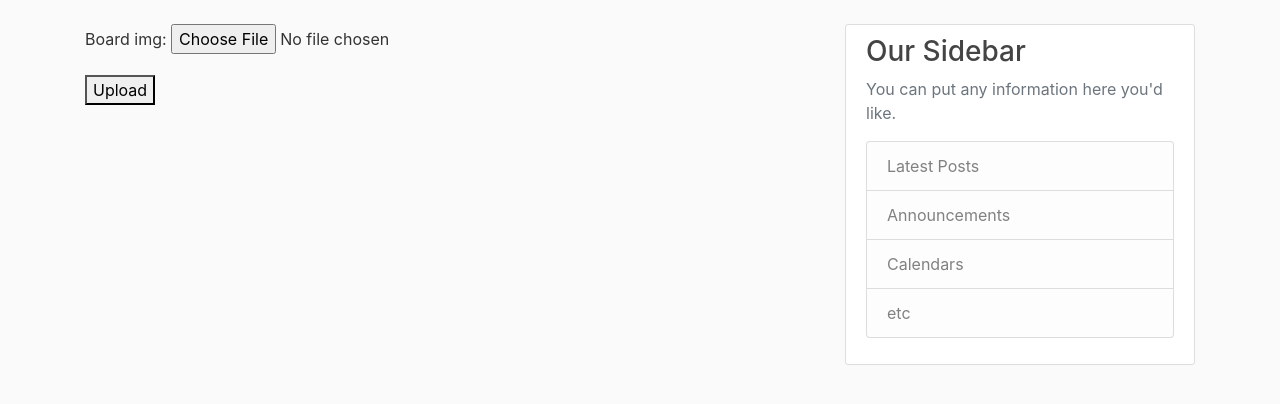
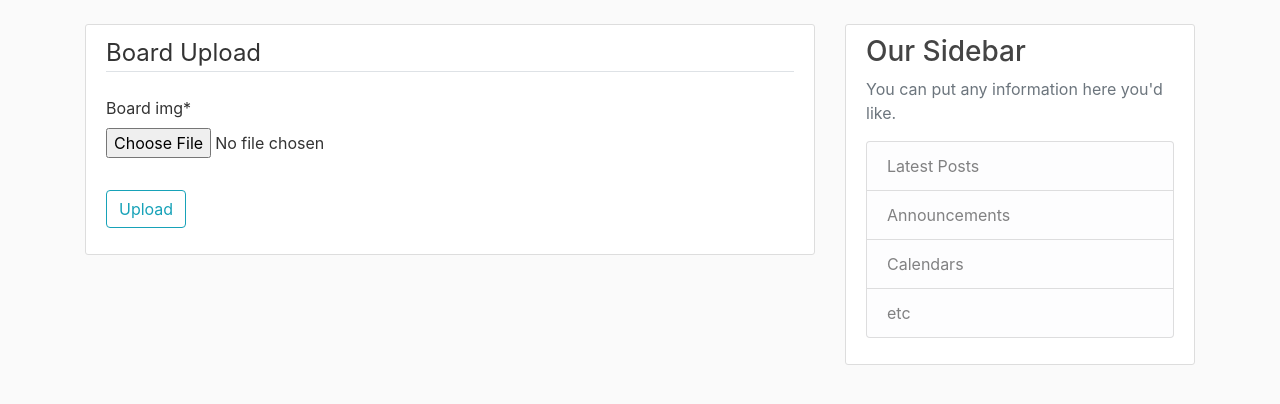
Before and after one commit to mtrentz/Chess-Recognizer-App, a Django app: page /upload/ in a window 1280 px wide. Shown: the part 56-460 px from the top of the page. Run offline with Django 3.2, Linux system fonts and the light colour scheme; some libraries are stand-ins or nearby versions.

Commit message:
better upload form

```diff
--- a/recognizer/templates/recognizer/upload.html
+++ b/recognizer/templates/recognizer/upload.html
@@ -1,16 +1,16 @@
 {% extends "recognizer/base.html" %}
 {% load crispy_forms_tags %}
 {% block content %}
-    <form method="post" enctype="multipart/form-data">
-        {% csrf_token %}
-        {{ form.as_p }}
-        <button type="submit">Upload</button>
-    </form>
-
-    {% if img_obj %}
-        <h3>Succesfully uploaded : {{img_obj.title}}</h3>
-        <!-- <img src="{{ img_obj.image.url}}" alt="connect" style="max-height:300px"> -->
-    {% endif %}
-
-
+    <div class="content-section">
+        <form method="POST" enctype="multipart/form-data">
+            {% csrf_token %}
+            <fieldset class="form-group">
+                <legend class="border-bottom mb-4">Board Upload</legend>
+                {{ form|crispy }}
+            </fieldset>
+            <div class="form-group">
+                <button class="btn btn-outline-info" type="submit">Upload</button>
+            </div>
+        </form>
+    </div>
 {% endblock content %}
```
Also changed, not shown: db.sqlite3, media/board_img/chessboard_LwB7Q8R.png (added), media/board_img/chessboard_pfoCNQV.png (added).
